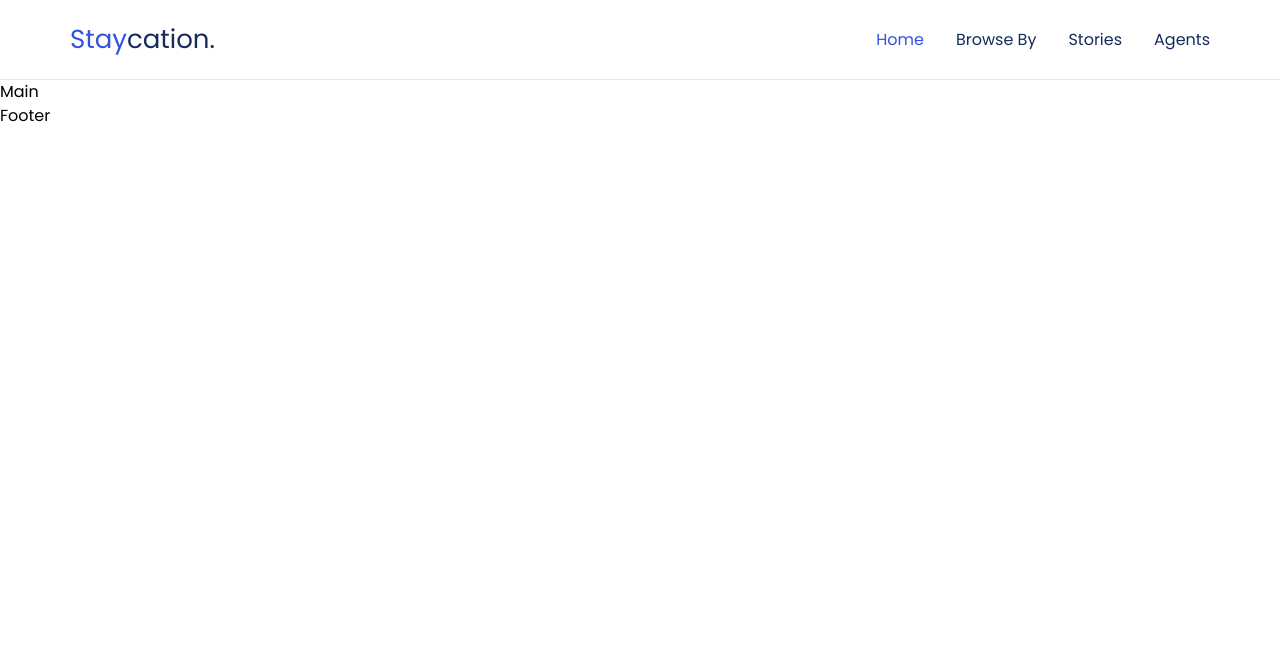
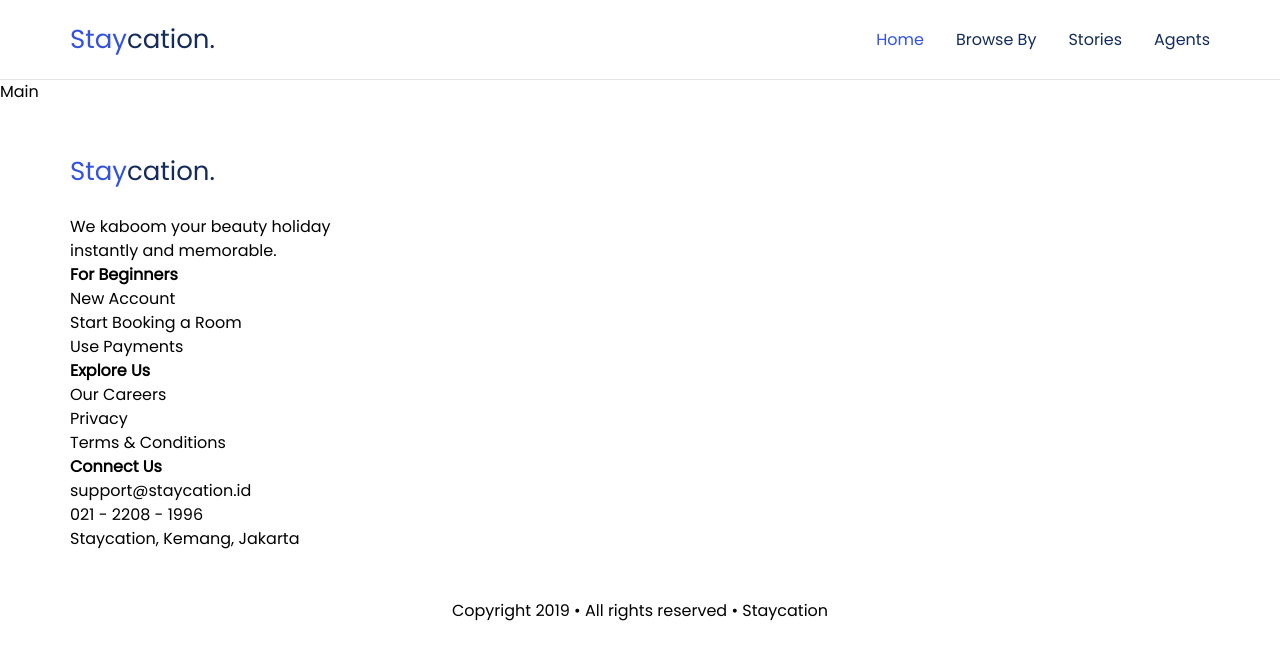
Before and after one commit to markhadi/staycation, a Next.js app: page / in a window 1280 px wide. Shown: the top 660 px of the page. Built offline with nearby package versions, Linux system fonts and the light colour scheme.

Commit message:
create Footer component

```diff
--- a/app/page.js
+++ b/app/page.js
@@ -1,4 +1,4 @@
-import Footer from "@/components/Footer";
+import Footer from "@/components/Footer/Footer";
 import Main from "@/components/Main";
 import Navbar from "@/components/Navbar";
 
--- /dev/null
+++ b/components/Brand.jsx
@@ -0,0 +1,11 @@
+import Link from "next/link";
+
+const Brand = () => {
+  return (
+    <Link href={"/"} className="text-blue-500 font-medium text-[26px]">
+      Stay<span className="text-blue-900">cation.</span>
+    </Link>
+  );
+};
+
+export default Brand;
--- a/components/Footer.jsx
+++ /dev/null
@@ -1,7 +0,0 @@
-import React from "react";
-
-const Footer = () => {
-  return <footer>Footer</footer>;
-};
-
-export default Footer;
--- /dev/null
+++ b/components/Footer/Footer.jsx
@@ -0,0 +1,72 @@
+import Link from "next/link";
+import Brand from "../Brand";
+
+const footerLinks = [
+  {
+    title: "For Beginners",
+    links: ["New Account", "Start Booking a Room", "Use Payments"],
+  },
+  {
+    title: "Explore Us",
+    links: ["Our Careers", "Privacy", "Terms & Conditions"],
+  },
+  {
+    title: "Connect Us",
+    links: [
+      "support@staycation.id",
+      "021 - 2208 - 1996",
+      "Staycation, Kemang, Jakarta",
+    ],
+  },
+];
+
+const FooterSection = ({ title, links }) => (
+  <div>
+    <strong>{title}</strong>
+    <div>
+      {links.map((link, index) => (
+        <div key={index}>
+          {link.includes("@") ? (
+            <Link href={`mailto:${link}`}>{link}</Link>
+          ) : (
+            <Link href={"/"}>{link}</Link>
+          )}
+        </div>
+      ))}
+    </div>
+  </div>
+);
+
+const Footer = () => {
+  return (
+    <footer className="flex place-content-center">
+      <div className="flex flex-col gap-12 py-12 w-full max-w-1140">
+        <div>
+          <div className="flex flex-col gap-6">
+            <Brand />
+            <p>
+              We kaboom your beauty holiday <br />
+              instantly and memorable.
+            </p>
+          </div>
+
+          <div>
+            {footerLinks.map((section, index) => (
+              <FooterSection
+                key={index}
+                title={section.title}
+                links={section.links}
+              />
+            ))}
+          </div>
+        </div>
+
+        <p className="text-center">
+          Copyright 2019 • All rights reserved • Staycation
+        </p>
+      </div>
+    </footer>
+  );
+};
+
+export default Footer;
--- a/components/Navbar.jsx
+++ b/components/Navbar.jsx
@@ -2,6 +2,7 @@
 
 import { usePathname } from "next/navigation";
 import Link from "next/link";
+import Brand from "./Brand";
 
 const menuItems = [
   { link: "/", title: "Home" },
@@ -16,9 +17,7 @@ const Navbar = () => {
   return (
     <nav className="flex place-content-center border-b border-gray-200">
       <div className="flex w-full max-w-1140 items-center justify-between py-5">
-        <Link href={"/"} className="text-blue-500 font-medium text-[26px]">
-          Stay<span className="text-blue-900">cation.</span>
-        </Link>
+        <Brand />
 
         <ul className="flex gap-8">
           {menuItems.map((item, index) => (
@@ -27,7 +26,7 @@ const Navbar = () => {
                 href={item.link}
                 className={`${
                   pathname === item.link ? "text-blue-500" : "text-blue-900"
-                }`}
+                } hover:text-blue-500 transition-all duration-300`}
               >
                 {item.title}
               </Link>
```
